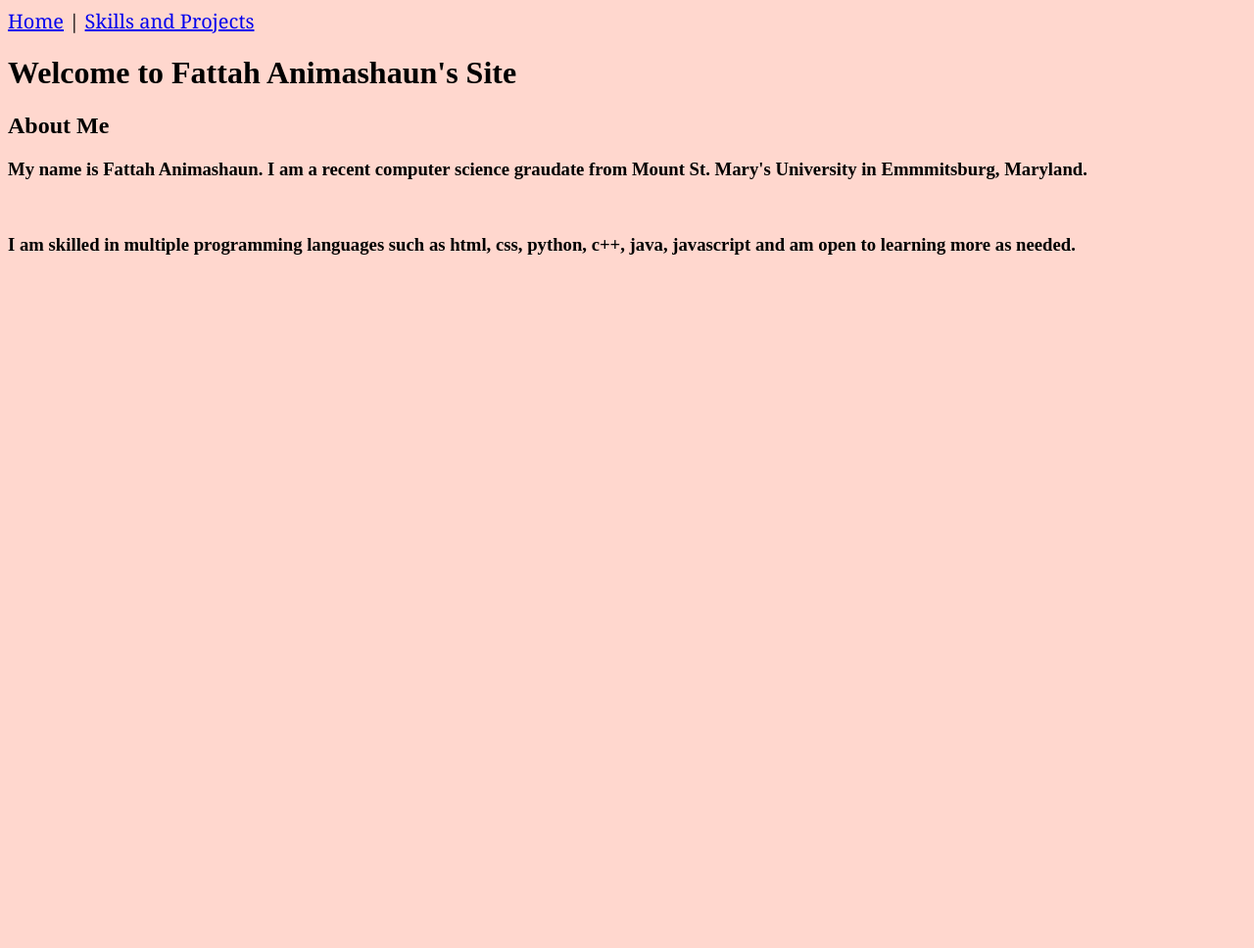
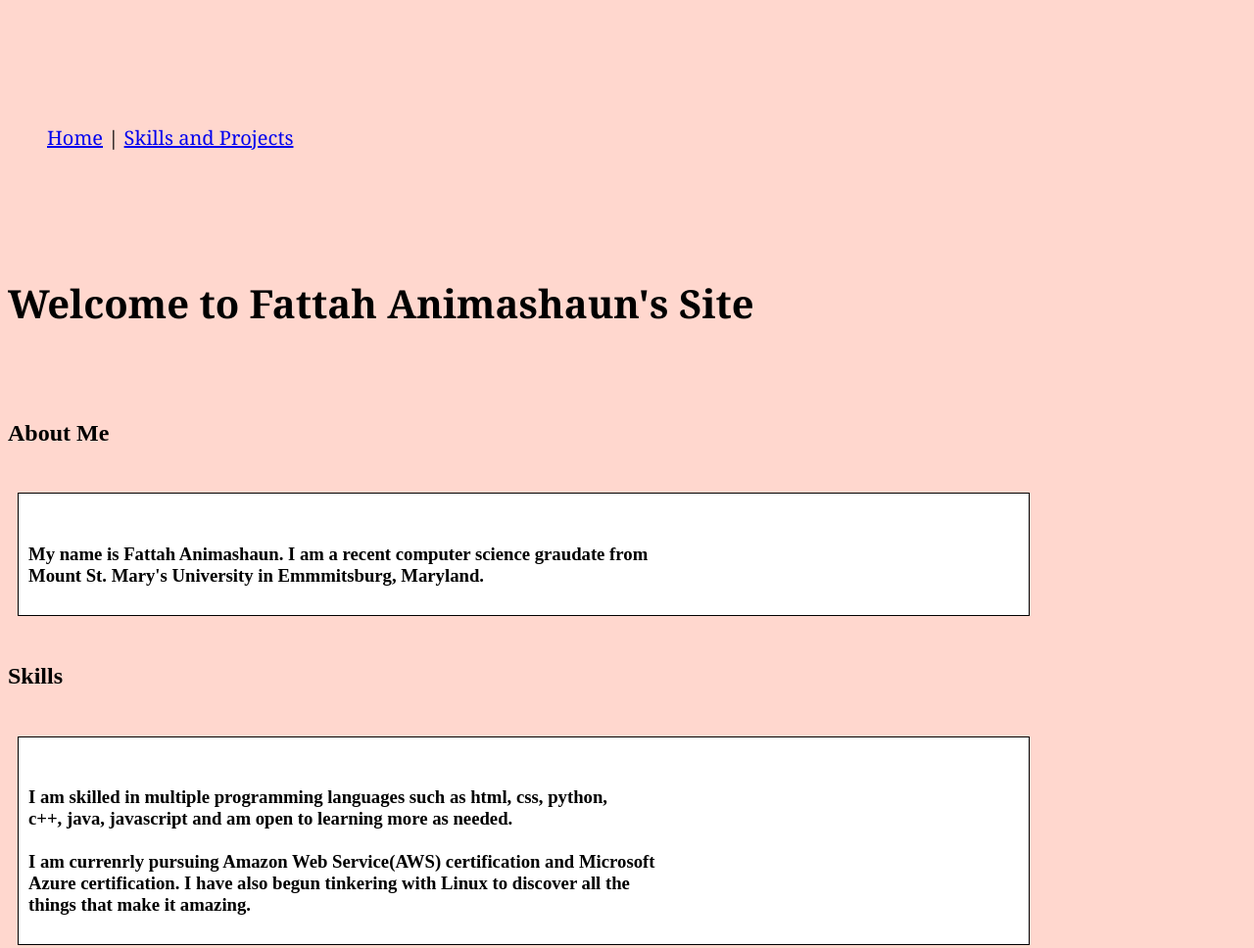
Before and after one commit to MasterPeaceTDSK/masterpeacetdsk.github.io, a plain HTML site: page index.html in a window 1280 px wide. Shown: the whole page at 98% size. Before the commit the page ends 800 px from the top, so only its background shows below. Drawn offline with Linux system fonts and the light colour scheme.

Commit message:
Major appearance overhaul to make the site look more presentable. Added boxes for text and made text stand out more against background

```diff
--- a/index.html
+++ b/index.html
@@ -5,28 +5,29 @@
         <link rel="stylesheet" type="text/css" href="mptdsk.css" media="screen and (min-width: 481px)" />
         <title> FMAni Home</title>
     </head>
+    <body>
     <header>
         <nav>
-            <zeez>
-            <a href="index.html">Home</a> |
-            <!-- Second page to be made later-->
-            <a href="FMSkills.html">Skills and Projects</a>
-            </zeez>
-        </nav>
-        <h1>Welcome to Fattah Animashaun's Site</h1>
+            <ul>
+<li><a href="index.html">Home</a></li> | <li><a href="FMSkills.html">Skills and Projects</a></li>
+            </ul>
+            <!-- Next session make buttons hug the top of the screen-->
+            </nav>
+            <h1>Welcome to Fattah Animashaun's Site</h1>
     </header>
-    <body>
         <h2>About Me</h2>
-        <h3>
+        <div class="box"><h3>
             My name is Fattah Animashaun. I am a recent computer science graudate from
             Mount St. Mary's University in Emmmitsburg, Maryland.
-        </h3>
-        <br>
-        <h3>
+        </h3></div>
+        <h2>Skills</h2>
+        <div class="box"><h3>
             I am skilled in multiple programming languages such as html, css, python,
             c++, java, javascript and am open to learning more as needed.
-        </h3>
-        <br>
 
+            I am currenrly pursuing Amazon Web Service(AWS) certification and Microsoft
+            Azure certification. I have also begun tinkering with Linux to discover all the
+            things that make it amazing.
+         </h3></div>
     </body>
 </html>
--- a/mptdsk.css
+++ b/mptdsk.css
@@ -1,8 +1,26 @@
 @charset "utf-8";
-body {
-    background-color:   #ffd7ce  ;
-}
-zeez {
+header {
     font-size: 20px;
     font-family: Georgia,serif;
 }
+body {
+    background-color:   #ffd7ce  ;
+    white-space: pre-line;
+    white-space: post-line;
+}
+
+.box {
+    width: 80%;
+    height: 100%;
+    border: 1px solid black;
+    padding: 10px;
+    margin: 10px;
+    background-color: white;
+  }
+  ul {
+    list-style-type: none;
+
+  }
+  li {
+    display: inline;
+  }
```
Also changed, not shown: FMSkills.html (+4 -6 lines).
